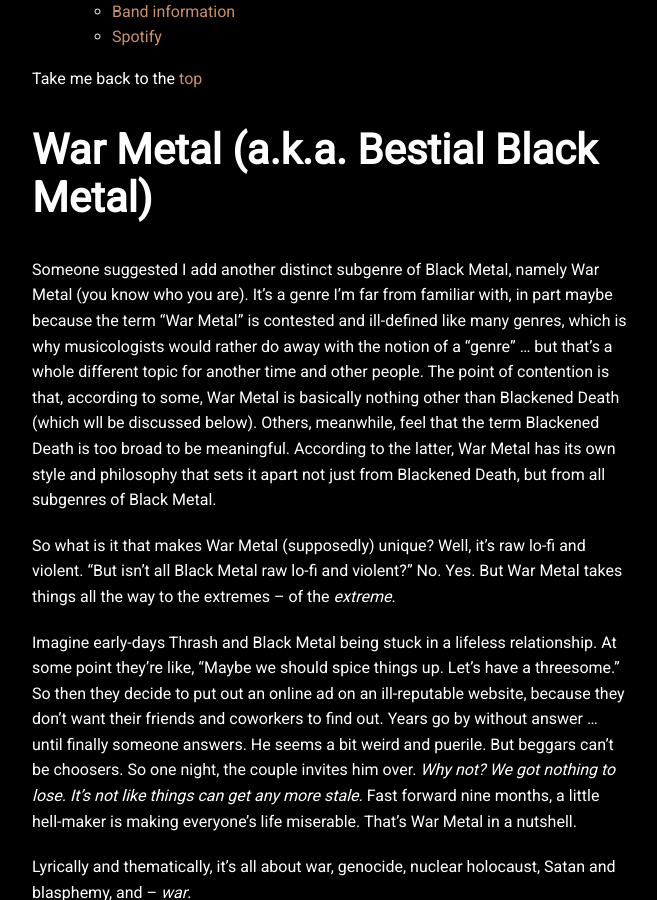
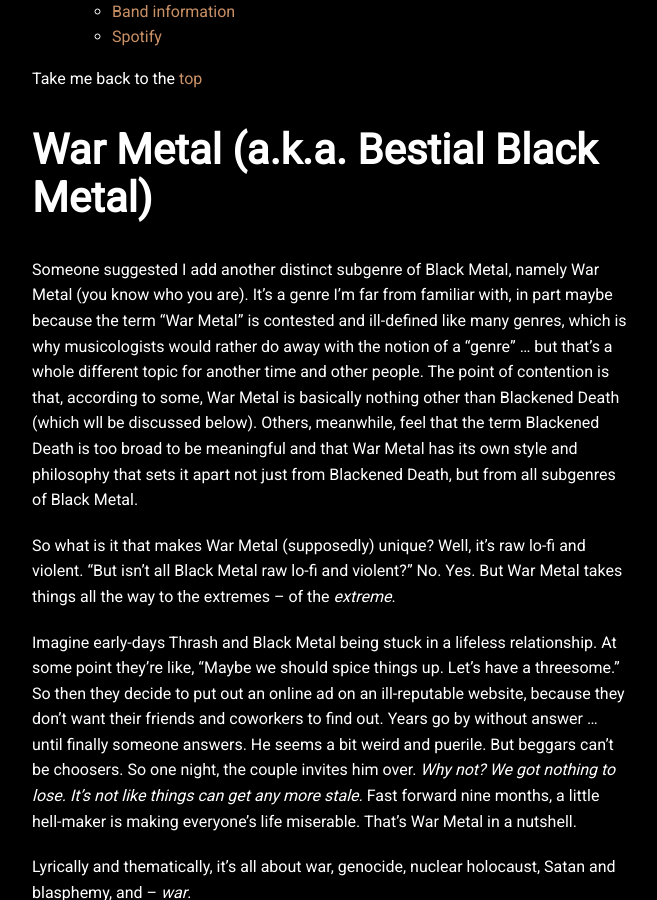
Before and after one commit to Noeska/illegiblesemantics, a Jekyll site: the page built from projects/proj-2.md, in a window 1280 px wide and 900 px high, scrolled down 33853 px. Shown: the whole window, without its empty margins (308-965 px from the left). Built offline with Jekyll 4.4.1, drawn with Linux system fonts in a browser that asks for light colours; nearby versions of some CDN libraries.

Commit message:
Update proj-2.md

```diff
--- a/projects/proj-2.md
+++ b/projects/proj-2.md
@@ -1180,7 +1180,7 @@ Take me back to the [top](#top)
 
 <a name="war"></a>
 ## War Metal (a.k.a. Bestial Black Metal)
-Someone suggested I add another distinct subgenre of Black Metal, namely War Metal (you know who you are). It's a genre I'm far from familiar with, in part maybe because the term "War Metal" is contested and ill-defined like many genres, which is why musicologists would rather do away with the notion of a "genre" ... but that's a whole different topic for another time and other people. The point of contention is that, according to some, War Metal is basically nothing other than Blackened Death (which wll be discussed below). Others, meanwhile, feel that the term Blackened Death is too broad to be meaningful. According to the latter, War Metal has its own style and philosophy that sets it apart not just from Blackened Death, but from all subgenres of Black Metal.
+Someone suggested I add another distinct subgenre of Black Metal, namely War Metal (you know who you are). It's a genre I'm far from familiar with, in part maybe because the term "War Metal" is contested and ill-defined like many genres, which is why musicologists would rather do away with the notion of a "genre" ... but that's a whole different topic for another time and other people. The point of contention is that, according to some, War Metal is basically nothing other than Blackened Death (which wll be discussed below). Others, meanwhile, feel that the term Blackened Death is too broad to be meaningful and that War Metal has its own style and philosophy that sets it apart not just from Blackened Death, but from all subgenres of Black Metal.
 
 So what is it that makes War Metal (supposedly) unique? Well, it's raw lo-fi and violent. "But isn't all Black Metal raw lo-fi and violent?" No. Yes. But War Metal takes things all the way to the extremes -- of the *extreme*.
 
```
